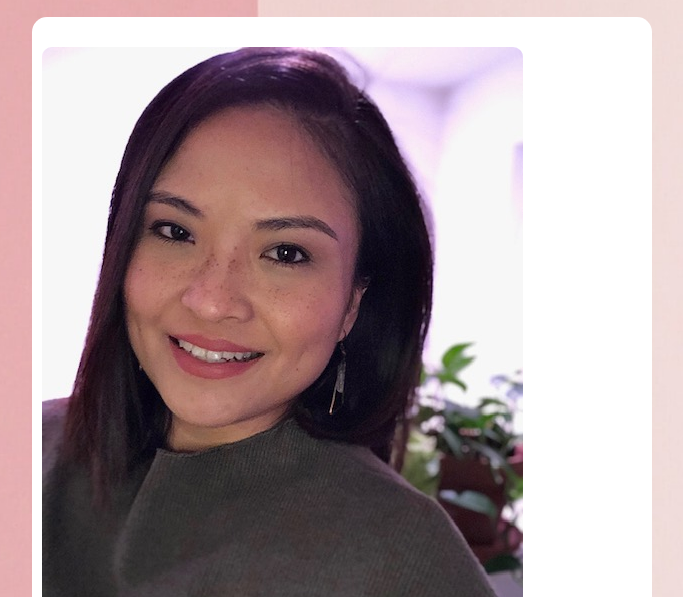
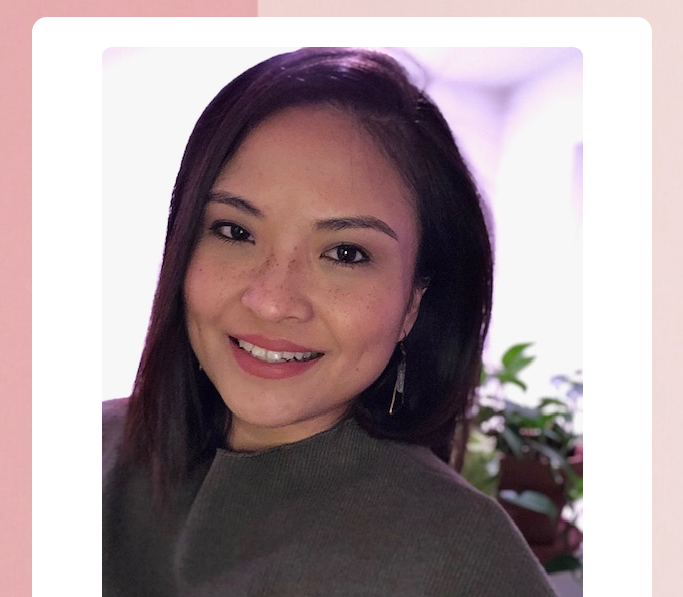
Before and after one commit to lvtechmode/portfolio, a plain HTML site: page index.html in a window 1280 px wide. Shown: the part 203-800 px from the top of the page, without its empty margins (298-981 px from the left). Drawn offline with nearby package versions, Linux system fonts and the light colour scheme.

Commit message:
Update index.html

```diff
--- a/index.html
+++ b/index.html
@@ -15,7 +15,7 @@
 </header>
 
 <main>
-<img src="images/lvtechmode_grey.jpg" alt="Profile Photo">
+<img src="images/lvtechmode_grey.jpg" alt="Profile Photo" class="center">
 
 <h2>Liberty V</h2>
 <p>I'm a software engineer from Las Vegas, Nevada.</p>
```
